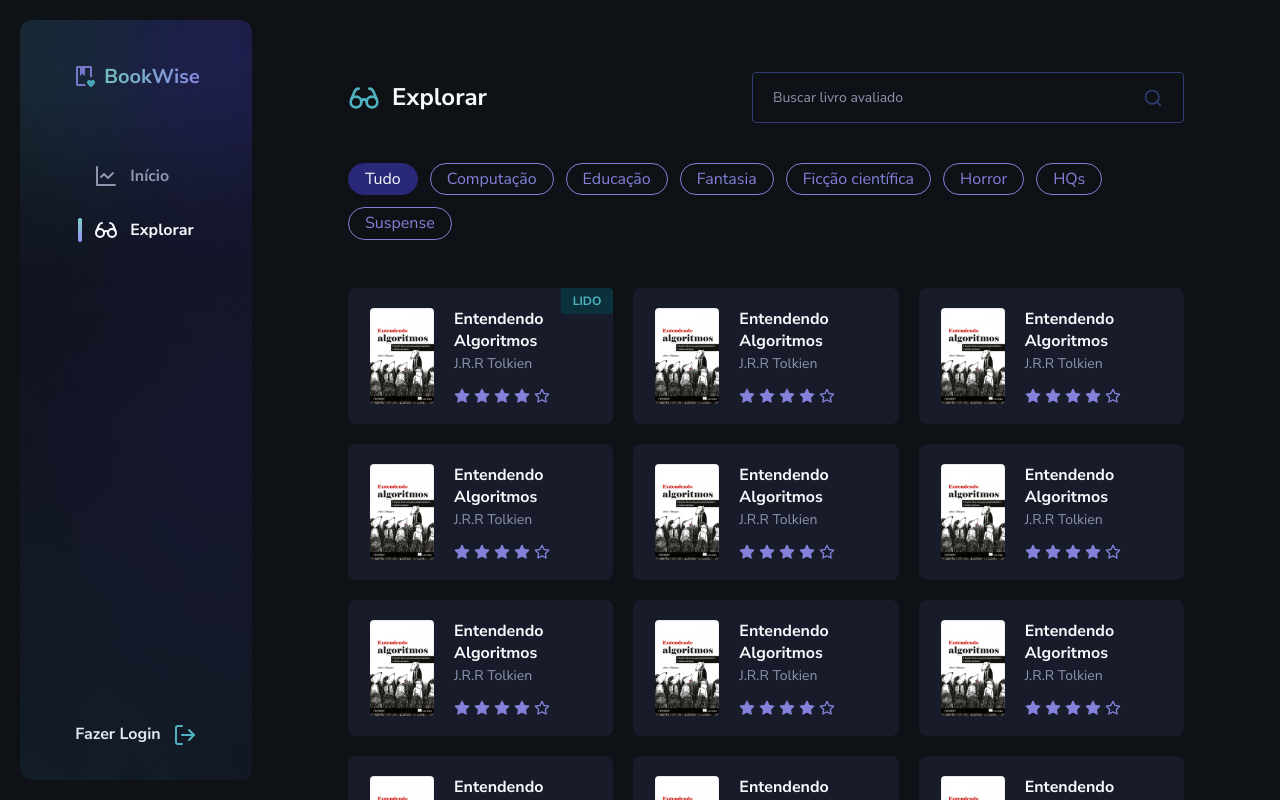
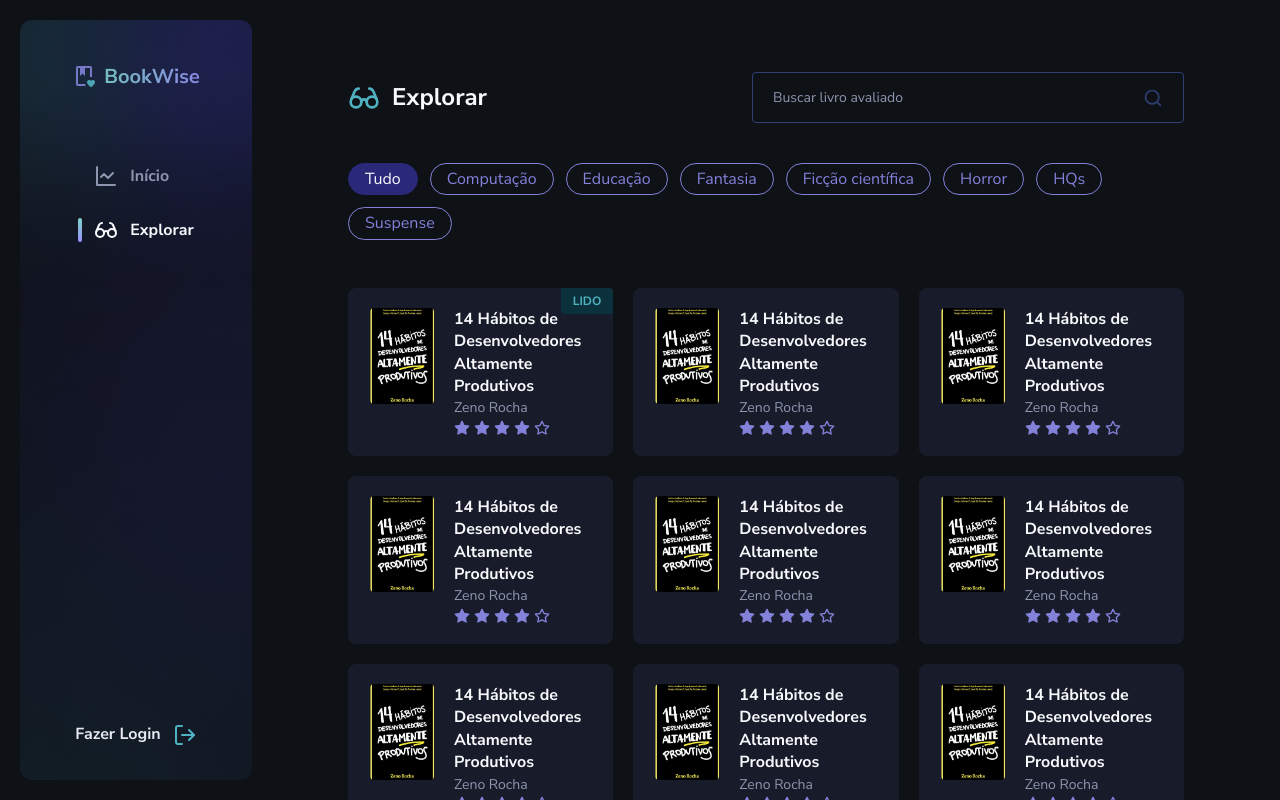
Before and after one commit to erik-ferreira/book-wise, a Next.js app: page /explorer in a window 1280 px wide. Built offline with nearby package versions, Linux system fonts and the light colour scheme; no server answers.

Commit message:
feat: load and show books most rated

```diff
--- a/src/app/(with-sidebar)/explorer/page.tsx
+++ b/src/app/(with-sidebar)/explorer/page.tsx
@@ -4,6 +4,18 @@ import { Header } from "@/components/Header"
 import { Categories } from "@/components/Categories"
 import { PopularBookCard } from "@/components/Books/PopularBookCard"
 import { ContainerPagesWithSidebar } from "@/components/ContainerPagesWithSidebar"
+
+const book = {
+  id: "c8176d86-896a-4c21-9219-6bb28cccaa5f",
+  name: "14 Hábitos de Desenvolvedores Altamente Produtivos",
+  author: "Zeno Rocha",
+  summary:
+    "Nec tempor nunc in egestas. Euismod nisi eleifend at et in sagittis. Penatibus id vestibulum imperdiet a at imperdiet lectus leo. Sit porta eget nec vitae sit vulputate eget",
+  cover_url: "/books/14-habitos-de-desenvolvedores-altamente-produtivos.png",
+  total_pages: 160,
+  created_at: "2023-07-11T02:00:39.264Z",
+  ratingAverage: 4,
+}
 
 export default function Explorer() {
   return (
@@ -13,35 +25,35 @@ export default function Explorer() {
       <Categories />
 
       <div className="grid grid-cols-books gap-5 mt-12">
-        <PopularBookCard bookHasBeenRead />
-        <PopularBookCard />
-        <PopularBookCard />
-        <PopularBookCard />
-        <PopularBookCard />
-        <PopularBookCard />
-        <PopularBookCard />
-        <PopularBookCard />
-        <PopularBookCard />
-        <PopularBookCard />
-        <PopularBookCard />
-        <PopularBookCard />
-        <PopularBookCard />
-        <PopularBookCard />
-        <PopularBookCard />
-        <PopularBookCard />
-        <PopularBookCard />
-        <PopularBookCard />
-        <PopularBookCard />
-        <PopularBookCard />
-        <PopularBookCard />
-        <PopularBookCard />
-        <PopularBookCard />
-        <PopularBookCard />
-        <PopularBookCard />
-        <PopularBookCard />
-        <PopularBookCard />
-        <PopularBookCard />
-        <PopularBookCard />
+        <PopularBookCard book={book} bookHasBeenRead />
+        <PopularBookCard book={book} />
+        <PopularBookCard book={book} />
+        <PopularBookCard book={book} />
+        <PopularBookCard book={book} />
+        <PopularBookCard book={book} />
+        <PopularBookCard book={book} />
+        <PopularBookCard book={book} />
+        <PopularBookCard book={book} />
+        <PopularBookCard book={book} />
+        <PopularBookCard book={book} />
+        <PopularBookCard book={book} />
+        <PopularBookCard book={book} />
+        <PopularBookCard book={book} />
+        <PopularBookCard book={book} />
+        <PopularBookCard book={book} />
+        <PopularBookCard book={book} />
+        <PopularBookCard book={book} />
+        <PopularBookCard book={book} />
+        <PopularBookCard book={book} />
+        <PopularBookCard book={book} />
+        <PopularBookCard book={book} />
+        <PopularBookCard book={book} />
+        <PopularBookCard book={book} />
+        <PopularBookCard book={book} />
+        <PopularBookCard book={book} />
+        <PopularBookCard book={book} />
+        <PopularBookCard book={book} />
+        <PopularBookCard book={book} />
       </div>
     </ContainerPagesWithSidebar>
   )
--- a/src/app/(with-sidebar)/home/page.tsx
+++ b/src/app/(with-sidebar)/home/page.tsx
@@ -10,9 +10,14 @@ import { LastReviewByUserToBook } from "@/components/Books/LastReviewByUserToBoo
 import { ContainerPagesWithSidebar } from "@/components/ContainerPagesWithSidebar"
 
 import { Rating } from "@/dtos/Rating"
+import { BookMostRated } from "@/dtos/Book"
 
 interface RatingResponse {
   ratings: Rating[]
+}
+
+interface BookMostRatedResponse {
+  booksMostRated: BookMostRated[]
 }
 
 async function getRecentBooksRatings(): Promise<Rating[]> {
@@ -22,8 +27,20 @@ async function getRecentBooksRatings(): Promise<Rating[]> {
   return data.ratings
 }
 
+async function getBooksMostRated(): Promise<BookMostRated[]> {
+  const revalidate = 60 * 60 * 24 // 1 day
+  const data = await api<BookMostRatedResponse>("/books/most-rated", {
+    next: { revalidate },
+  })
+
+  return data.booksMostRated
+}
+
 export default async function Home() {
-  const recentBooksRatings = await getRecentBooksRatings()
+  const [recentBooksRatings, booksMostRated] = await Promise.all([
+    getRecentBooksRatings(),
+    getBooksMostRated(),
+  ])
 
   return (
     <ContainerPagesWithSidebar className="max-[450px]:pr-0">
@@ -50,9 +67,9 @@ export default async function Home() {
           <TitleSection label="Livros populares" />
 
           <div className="flex flex-col gap-3 max-[450px]:flex-row max-[450px]:overflow-x-auto max-[450px]:pb-1">
-            <PopularBookCard cardBookInHome />
-            <PopularBookCard cardBookInHome />
-            <PopularBookCard cardBookInHome />
+            {booksMostRated.map((book) => (
+              <PopularBookCard key={book.id} book={book} cardBookInHome />
+            ))}
           </div>
         </section>
       </div>
--- a/src/components/Books/BookReviewCard.tsx
+++ b/src/components/Books/BookReviewCard.tsx
@@ -8,11 +8,9 @@ import { Rating } from "@/dtos/Rating"
 import { twMerge } from "../../utils/tw-merge"
 import { formatDistanceDateToNow } from "../../utils/format-dates"
 
-import hobbitBookPng from "../../assets/books/hobbit.png"
-
 interface BookReviewCardProps {
   variant?: "normal" | "short"
-  rating?: Rating
+  rating: Rating
 }
 
 export function BookReviewCard({
@@ -20,9 +18,6 @@ export function BookReviewCard({
   rating,
 }: BookReviewCardProps) {
   const isCommentNormal = variant === "normal"
-  const descriptionProfile = rating?.created_at
-    ? formatDistanceDateToNow(new Date(rating?.created_at))
-    : ""
 
   return (
     <article className="w-full h-fit bg-gray-700 rounded-md p-6 space-y-8 max-[450px]:min-w-[230px]">
@@ -35,7 +30,7 @@ export function BookReviewCard({
         <Profile
           src={rating?.user?.avatar_url}
           username={rating?.user?.name || ""}
-          description={descriptionProfile}
+          description={formatDistanceDateToNow(new Date(rating?.created_at))}
         />
 
         <RatingStars stars={rating?.rate || 0} />
@@ -44,7 +39,7 @@ export function BookReviewCard({
       <main className="flex items-center gap-5 max-[1130px]:flex-col">
         {isCommentNormal && (
           <Image
-            src={rating?.book?.cover_url || hobbitBookPng}
+            src={rating?.book?.cover_url || ""}
             width={108}
             height={152}
             alt=""
--- a/src/components/Books/PopularBookCard/DialogPortalDetailsBook.tsx
+++ b/src/components/Books/PopularBookCard/DialogPortalDetailsBook.tsx
@@ -8,6 +8,34 @@ import { ButtonXClose } from "../../ButtonXClose"
 import { BookReviewCard } from "../BookReviewCard"
 
 import algoritmosImg from "../../../assets/books/algoritimos.png"
+
+const rating = {
+  id: "c461f246-de47-4b98-99ee-59e30faff199",
+  rate: 2,
+  description:
+    "Nec tempor nunc in egestas. Euismod nisi eleifend at et in sagittis. Penatibus id vestibulum imperdiet a at imperdiet lectus leo. Sit porta eget nec vitae sit vulputate eget",
+  created_at: "2023-07-11T02:00:39.264Z",
+  book_id: "375948a7-bca3-4b59-9f97-bfcde036b4ca",
+  user_id: "48e458c0-8b1e-4994-b85a-1e1cfcc9dd60",
+  user: {
+    id: "48e458c0-8b1e-4994-b85a-1e1cfcc9dd60",
+    name: "Jaxson Dias",
+    email: "jaxson@gmail.com",
+    avatar_url:
+      "https://images.unsplash.com/photo-1570295999919-56ceb5ecca61?ixlib=rb-4.0.3&ixid=MnwxMjA3fDB8MHxwaG90by1wYWdlfHx8fGVufDB8fHx8&auto=format&fit=crop&w=1480&q=80",
+    created_at: "2023-07-11T02:00:39.264Z",
+  },
+  book: {
+    id: "375948a7-bca3-4b59-9f97-bfcde036b4ca",
+    name: "O Hobbit",
+    author: "J.R.R. Tolkien",
+    summary:
+      "Semper et sapien proin vitae nisi. Feugiat neque integer donec et aenean posuere amet ultrices. Cras fermentum id pulvinar varius leo a in. Amet libero pharetra nunc elementum fringilla velit ipsum. Sed vulputate massa velit nibh",
+    cover_url: "/books/o-hobbit.png",
+    total_pages: 360,
+    created_at: "2023-07-11T02:00:39.264Z",
+  },
+}
 
 export function DialogPortalDetailsBook() {
   return (
@@ -82,9 +110,9 @@ export function DialogPortalDetailsBook() {
         <FormEvaluate />
 
         <div className="space-y-3">
-          <BookReviewCard variant="short" />
-          <BookReviewCard variant="short" />
-          <BookReviewCard variant="short" />
+          <BookReviewCard variant="short" rating={rating} />
+          <BookReviewCard variant="short" rating={rating} />
+          <BookReviewCard variant="short" rating={rating} />
         </div>
       </Dialog.Content>
     </Dialog.Portal>
--- a/src/components/Books/PopularBookCard/index.tsx
+++ b/src/components/Books/PopularBookCard/index.tsx
@@ -4,19 +4,21 @@ import Image from "next/image"
 import classnames from "classnames"
 import * as Dialog from "@radix-ui/react-dialog"
 
+import { BookMostRated } from "@/dtos/Book"
+
 import { RatingStars } from "../../RatingStars"
 import { DialogPortalDetailsBook } from "./DialogPortalDetailsBook"
-
-import algoritmosImg from "../../../assets/books/algoritimos.png"
 
 interface PopularBookCardProps {
   bookHasBeenRead?: boolean
   cardBookInHome?: boolean
+  book: BookMostRated
 }
 
 export function PopularBookCard({
   bookHasBeenRead = false,
   cardBookInHome = false,
+  book,
 }: PopularBookCardProps) {
   return (
     <Dialog.Root>
@@ -38,7 +40,7 @@ export function PopularBookCard({
           )}
 
           <Image
-            src={algoritmosImg}
+            src={book.cover_url || ""}
             width={64}
             height={96}
             alt=""
@@ -54,13 +56,13 @@ export function PopularBookCard({
             <header
               className={cardBookInHome ? "max-[1200px]:text-center" : ""}
             >
-              <h2 className="font-bold leading-short">Entendendo Algoritmos</h2>
+              <h2 className="font-bold leading-short">{book?.name}</h2>
               <p className="text-sm leading-base text-gray-400">
-                J.R.R Tolkien
+                {book?.author}
               </p>
             </header>
 
-            <RatingStars stars={4} />
+            <RatingStars stars={book?.ratingAverage} />
           </div>
         </article>
       </Dialog.Trigger>
--- a/src/dtos/Book.ts
+++ b/src/dtos/Book.ts
@@ -7,3 +7,7 @@ export interface Book {
   total_pages: number
   created_at: string
 }
+
+export interface BookMostRated extends Book {
+  ratingAverage: number
+}
```
